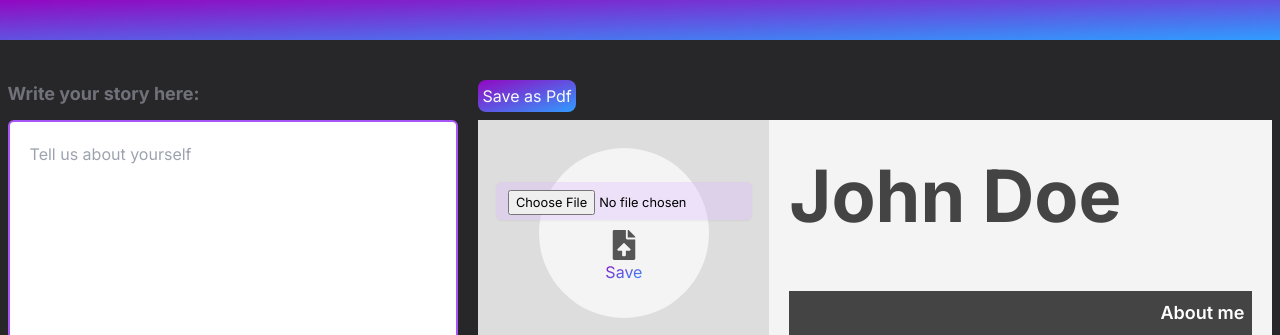
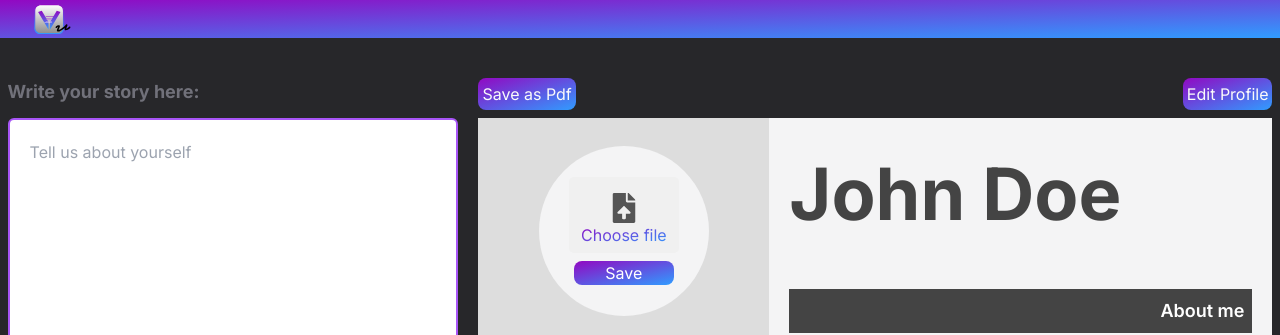
Before and after one commit to marisagdoliveira/careervessel, a Next.js app: page /generator in a window 1280 px wide. Shown: the top 335 px of the page. Built offline with nearby package versions, Linux system fonts and the light colour scheme; no server answers.

Commit message:
updated upload pic button

```diff
--- a/app/components/CVs/Cv1.jsx
+++ b/app/components/CVs/Cv1.jsx
@@ -1,4 +1,4 @@
-import React, { useState } from 'react';
+import React, { useState, useEffect } from 'react';
 import { MdEmail, MdLocationOn, MdOutlinePhoneIphone } from "react-icons/md";
 import { FaLinkedinIn } from "react-icons/fa";
 import FileUploadComponent from '../FileUploadComponent';
@@ -9,14 +9,16 @@ const Cv1 = (props) => {
     const object = props.object
     const user = props.user
 
-
     const [userPic, setUserPic] = useState(user.img || null);
-
+    useEffect(() => {
+        // Update userPic state when user.img changes
+        setUserPic(user.img || null);
+    }, [user.img]);
     const handleUploadSuccess = (fileName) => {
         setUserPic(fileName);
     };
 
-    console.log(colors)
+
   return (
     <div className={`w-[794px] h-[1123px] bg-zinc-100 flex`} >
 
@@ -26,7 +28,7 @@ const Cv1 = (props) => {
                   {userPic ? (
                       <img src={`/assets/userPics/${userPic}`} alt="User Pic" className="w-[170px] h-[170px] rounded-full object-cover" />
                   ) : (
-                      <FileUploadComponent onUploadSuccess={handleUploadSuccess} />
+                          <FileUploadComponent onUploadSuccess={handleUploadSuccess} />
                   )}
 
             </div>
--- a/app/components/FileUploadComponent.jsx
+++ b/app/components/FileUploadComponent.jsx
@@ -16,7 +16,7 @@ const FileUploadComponent = ({ onUploadSuccess }) => {
 
         const reader = new FileReader();
         reader.onloadend = async () => {
-            const base64String = reader.result.split(',')[1]; // Extracting base64 data
+            const base64String = reader.result.split(',')[1];
             const userId = session.user.id;
 
             try {
@@ -25,11 +25,12 @@ const FileUploadComponent = ({ onUploadSuccess }) => {
                     headers: {
                         'Content-Type': 'application/json',
                     },
-                    body: JSON.stringify({ userId, img: base64String }), // Sending base64 encoded image data
+                    body: JSON.stringify({ userId, img: base64String }),
                 });
 
                 if (response.ok) {
                     const data = await response.json();
+                    setResetPic(false)
                     onUploadSuccess(data.fileName);
                 } else {
                     console.error('Upload failed', await response.json());
@@ -39,17 +40,24 @@ const FileUploadComponent = ({ onUploadSuccess }) => {
             }
         };
 
-        reader.readAsDataURL(selectedFile); // Convert file to base64 string
+        reader.readAsDataURL(selectedFile);
     };
 
     return (
-        <div>
-            <input type="file" onChange={handleFileChange} className='flex flex-col' />
+        <div className="file-upload-container flex flex-col gap-2">
+            <label className="custom-file-upload flex justify-center">
+
+                <input type="file" onChange={handleFileChange} className="hidden-input" />
+                <div className='flex justify-center'>
+                    <FaFileUpload style={{ color: "#555555", width: "30px", height: "30px", marginTop: "10px" }} />
+                    </div>
+                <span className='text-gradient'>Choose file</span>
+            </label>
             <div className='flex flex-col justify-center items-center'>
                 <button onClick={handleUpload}>
                     <div className='flex flex-col items-center'>
-                        <FaFileUpload style={{ color: "#555555", width: "30px", height: "30px", marginTop: "10px" }} />
-                        <p className='text-gradient'>Save</p>
+
+                        <p className='text-white box-gradient w-[100px] rounded-lg hover:border-purple-500'>Save</p>
                     </div>
                 </button>
             </div>
--- /dev/null
+++ b/app/components/NavBar.jsx
@@ -0,0 +1,15 @@
+import Link from "next/link";
+import CVLogo from "../../public/assets/Logo.svg";
+import React from 'react'
+
+const NavBar = () => {
+  return (
+    <div>
+          <div className="w-[100%] h-[3vw] p-1 box-gradient flex space-between">
+              <Link href="/dashboard"><CVLogo style={{ width: "100%", height: "100%" }} className="ml-[20px]" /></Link>
+          </div>
+    </div>
+  )
+}
+
+export default NavBar
--- a/app/generator/page.js
+++ b/app/generator/page.js
@@ -6,6 +6,7 @@ import { getSession } from "next-auth/react";
 import '../../app/globals.css';
 import html2canvas from 'html2canvas';
 import jsPDF from 'jspdf';
+import NavBar from "../components/NavBar";
 
 const page = () => {
   const printRef = useRef();
@@ -17,6 +18,8 @@ const page = () => {
   const [objectUser, setObjectUser] = useState(userModel);
   const [objectGPT, setObjectGPT] = useState(objectModel);
   const [loading, setLoading] = React.useState(false);
+
+
 
   const handleSubmit = async (e) => {
     e.preventDefault();
@@ -33,12 +36,12 @@ const page = () => {
       if (response.ok) {
         const responsed = JSON.parse(await response.json());
         setObjectGPT(responsed);
-        console.log("API Response:", responsed); // Debug log
+        console.log("API Response:", responsed);
       } else {
-        console.error("Error fetching data"); // Debug error
+        console.error("Error fetching data");
       }
     } catch (error) {
-      console.error("Error:", error); // Debug error
+      console.error("Error:", error);
     }
     setLoading(false);
   };
@@ -109,7 +112,7 @@ const page = () => {
 
   return (
     <div className="w-screen bg-zinc-800">
-      <div className="w-[100%] h-[40px] box-gradient flex justify-center items-center"></div>
+      <NavBar />
       <div className="flex justify-center mt-[40px]  gap-5">
         <div className="">
           <form onSubmit={handleSubmit}>
@@ -137,15 +140,19 @@ const page = () => {
                 type={"submit"}
                 disabled={loading}
               >
-                {loading ? "Aguenta os cavalos..." : "Generate"}
+                {loading ? "Gimme a second..." : "Generate"}
               </button>
             </div>
           </form>
         </div>
-        <div className="flex flex-col justify-start items-start gap-2">
-          <button onClick={handleSavePdf} className=" box-gradient text-zinc-50 p-1 rounded-lg ">Save as Pdf</button>
+        <div className="flex flex-col justify-start items-start gap-2 mb-22">
+          <div className="w-[794px] flex justify-between">
+            <button onClick={handleSavePdf} className=" box-gradient text-zinc-50 p-1 rounded-lg ">Save as Pdf</button>
+            <button className=" box-gradient text-zinc-50 p-1 rounded-lg ">Edit Profile</button>
+          </div>
+
           <div ref={printRef}>
-          <Cv1 user={objectUser} object={objectGPT} colors={colors} />
+            <Cv1 user={objectUser} object={objectGPT} colors={colors} />
           </div>
         </div>
       </div>
--- a/app/globals.css
+++ b/app/globals.css
@@ -56,3 +56,23 @@ input {
   transition-duration: 0.8s;
   transition-timing-function: cubic-bezier(.76, .17, .26, .96);
 }
+
+.file-upload-container {
+  position: relative;
+}
+
+.custom-file-upload {
+  display: inline-block;
+  background-color: #f0f0f0;
+  padding: 6px 12px;
+  cursor: pointer;
+  border-radius: 5px;
+}
+
+.custom-file-upload:hover {
+  background-color: #e0e0e0;
+}
+
+.hidden-input {
+  display: none;
+}
```
Also changed, not shown: app/api/user_img/route.js (+3 -3 lines).
